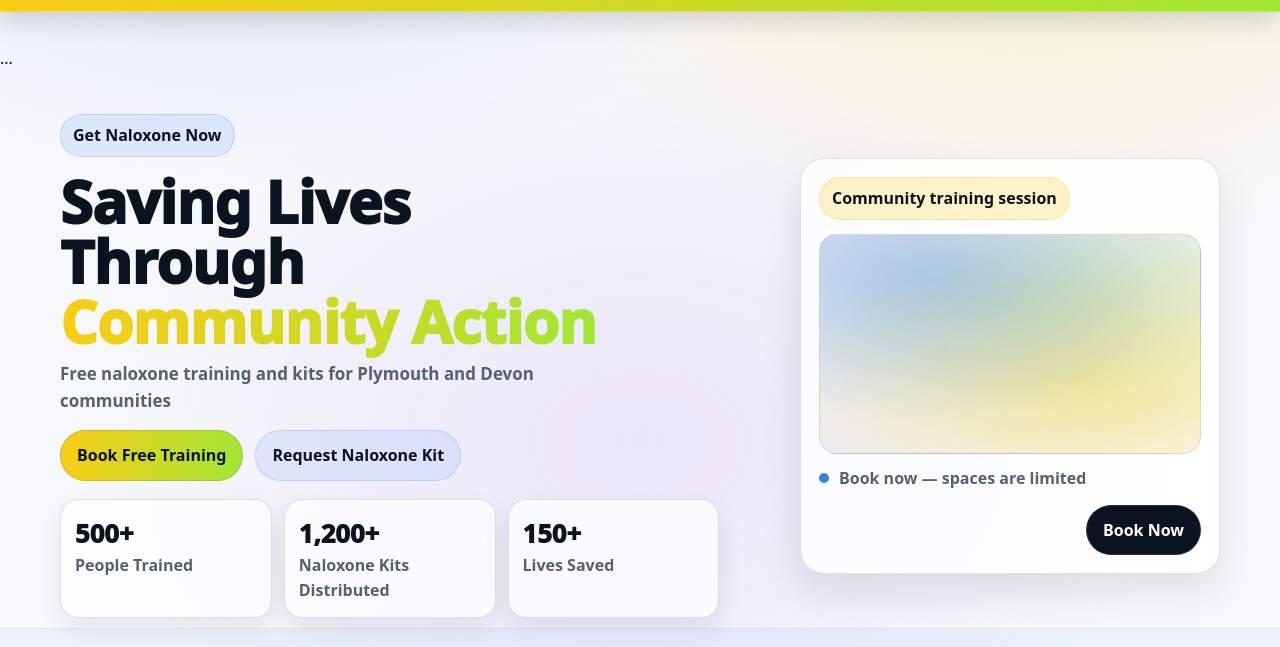
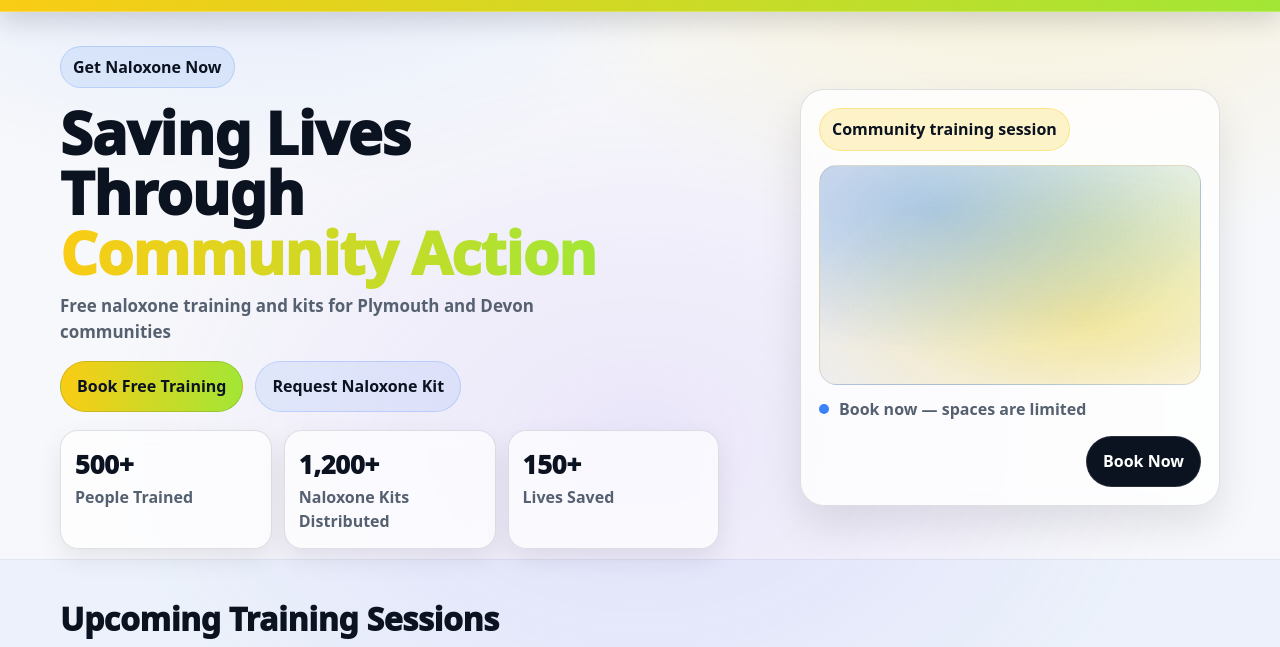
Before and after one commit to nap661/naloxoneadvocatesplymouth, a plain HTML site: page index.html in a window 1280 px wide. Shown: the part 117-764 px from the top of the page. Drawn offline with Linux system fonts and the light colour scheme.

Commit message:
Update index.html

```diff
--- a/index.html
+++ b/index.html
@@ -413,19 +413,21 @@
       </div>
     </div>
   </header>
-
-</header>
-
-<section class="hero" id="home">
-  ...
-</section>
-
 <section class="hero" id="home">
   <div class="wrap hero__inner">
+
     <div>
       <div class="pill">Get Naloxone Now</div>
-        <h1 class="hero__title">Saving Lives<br>Through<br><span class="hero__grad">Community Action</span></h1>
-        <p class="hero__sub">Free naloxone training and kits for Plymouth and Devon communities</p>
+
+      <h1 class="hero__title">
+        Saving Lives<br>
+        Through<br>
+        <span class="hero__grad">Community Action</span>
+      </h1>
+
+      <p class="hero__sub">
+        Free naloxone training and kits for Plymouth and Devon communities
+      </p>
 
       <div class="hero__buttons">
         <a class="btn btn--primary" href="#training">Book Free Training</a>
@@ -433,9 +435,20 @@
       </div>
 
       <div class="stats">
-          <div class="stat"><div class="stat__num">500+</div><div class="stat__label">People Trained</div></div>
-          <div class="stat"><div class="stat__num">1,200+</div><div class="stat__label">Naloxone Kits Distributed</div></div>
-          <div class="stat"><div class="stat__num">150+</div><div class="stat__label">Lives Saved</div></div>
+        <div class="stat">
+          <div class="stat__num">500+</div>
+          <div class="stat__label">People Trained</div>
+        </div>
+
+        <div class="stat">
+          <div class="stat__num">1,200+</div>
+          <div class="stat__label">Naloxone Kits Distributed</div>
+        </div>
+
+        <div class="stat">
+          <div class="stat__num">150+</div>
+          <div class="stat__label">Lives Saved</div>
+        </div>
       </div>
     </div>
 
@@ -443,10 +456,15 @@
       <div class="heroCard">
         <div class="heroCard__badge">Community training session</div>
         <div class="heroCard__img" aria-hidden="true"></div>
-          <div class="heroCard__foot"><span class="dot"></span> Book now — spaces are limited</div>
-          <div class="right"><a class="btn btn--dark" href="#training">Book Now</a></div>
+        <div class="heroCard__foot">
+          <span class="dot"></span> Book now — spaces are limited
+        </div>
+        <div class="right">
+          <a class="btn btn--dark" href="#training">Book Now</a>
         </div>
       </div>
+    </div>
+
   </div>
 </section>
 
```
Lines whose indentation alone changed are shown as unchanged.
